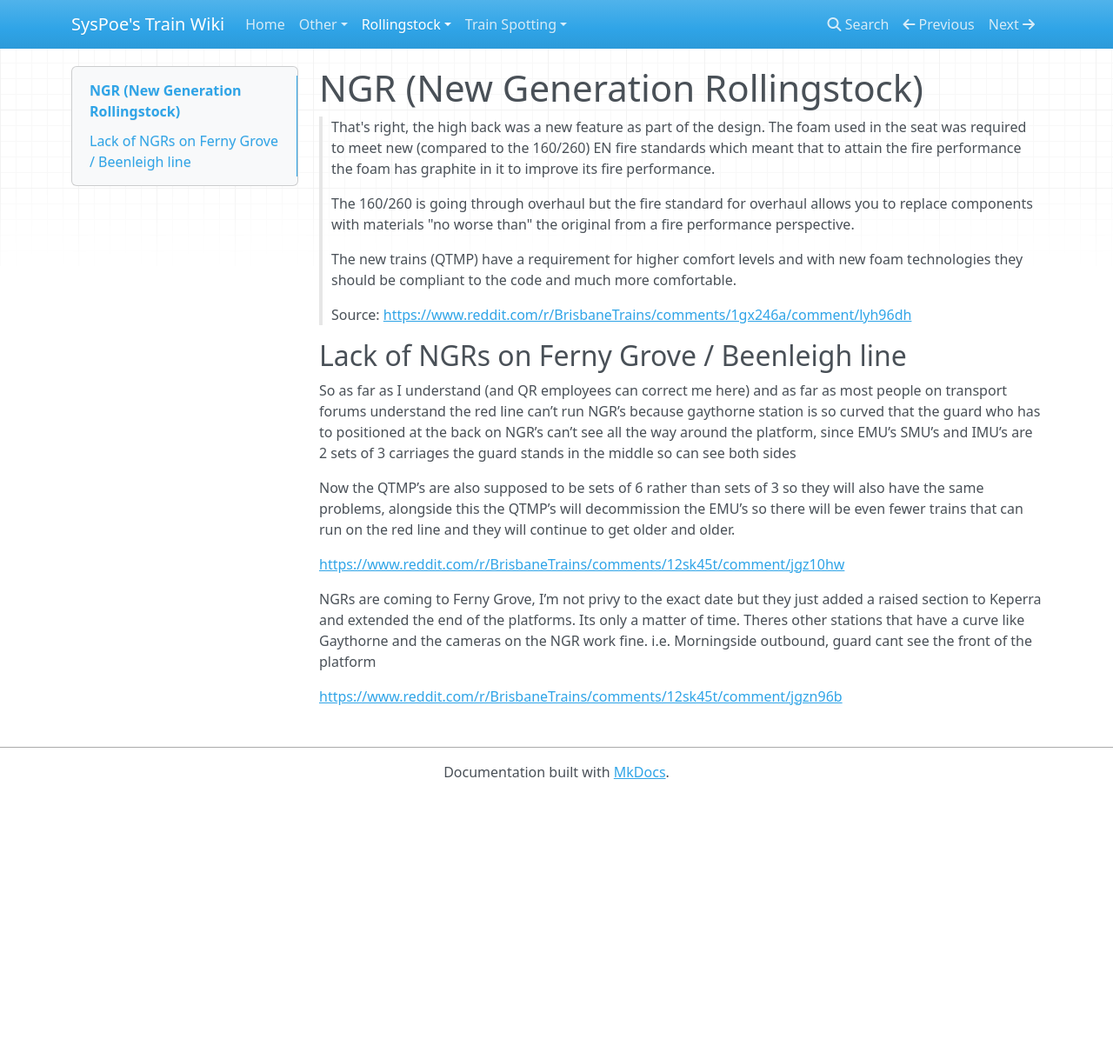
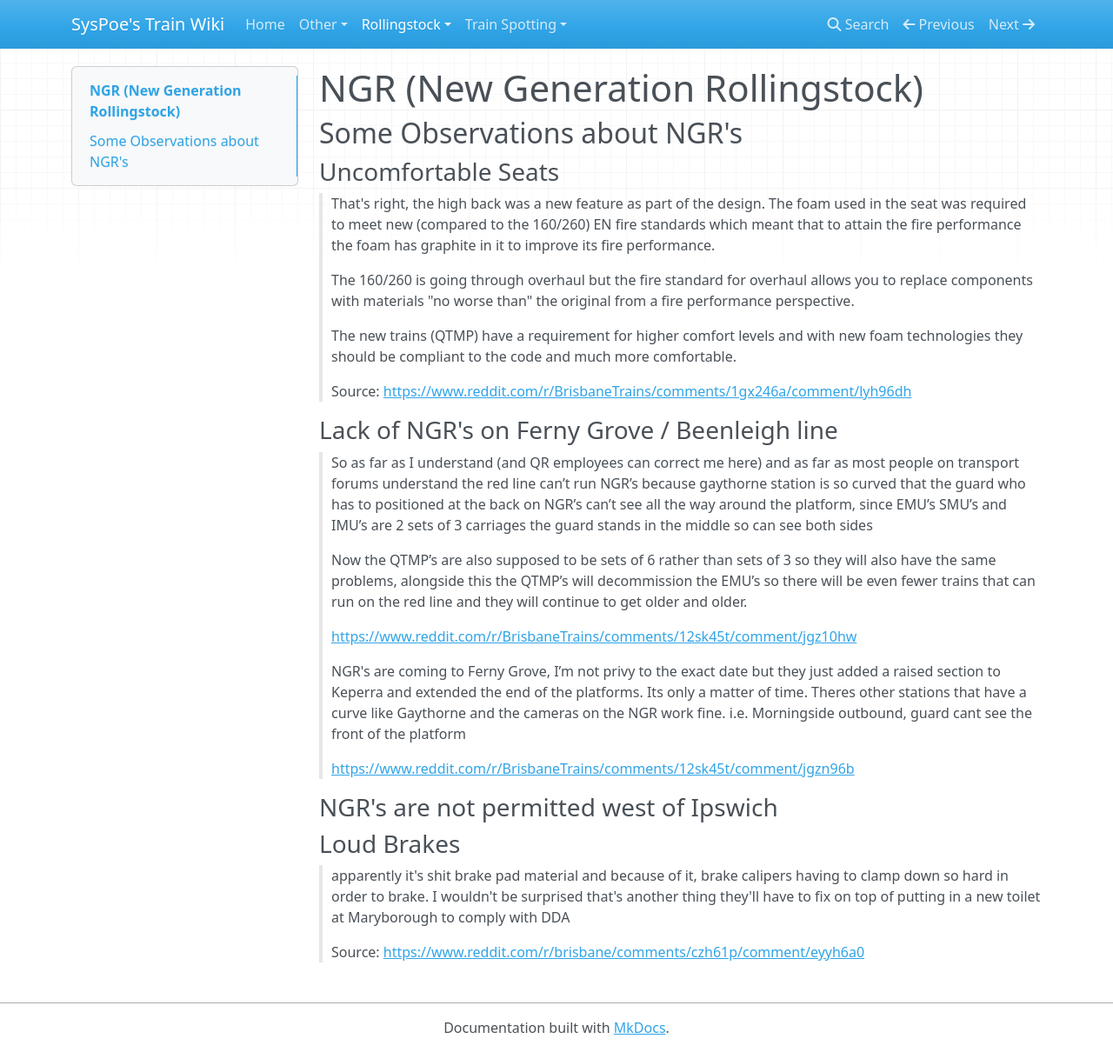
Before and after one commit to SysPoe/train-wiki, an MkDocs documentation site: the page built from docs/Rollingstock/NGR.md, in a window 1280 px wide and 1210 px high. Shown: the whole window at 87% size. Built offline with MkDocs 1.6.1, drawn with Linux system fonts in a browser that asks for light colours; nearby versions of some CDN libraries.

Commit message:
Update rollingstock

```diff
--- a/docs/Rollingstock/NGR.md
+++ b/docs/Rollingstock/NGR.md
@@ -1,4 +1,8 @@
 # NGR (New Generation Rollingstock)
+
+
+## Some Observations about NGR's
+### Uncomfortable Seats
 
 > That's right, the high back was a new feature as part of the design. The foam used in the seat was required to meet new (compared to the 160/260) EN fire standards which meant that to attain the fire performance the foam has graphite in it to improve its fire performance.
 >
@@ -9,14 +13,21 @@
 > Source: [https://www.reddit.com/r/BrisbaneTrains/comments/1gx246a/comment/lyh96dh](https://www.reddit.com/r/BrisbaneTrains/comments/1gx246a/comment/lyh96dh)
 
 
-## Lack of NGRs on Ferny Grove / Beenleigh line
+### Lack of NGR's on Ferny Grove / Beenleigh line
 
-So as far as I understand (and QR employees can correct me here) and as far as most people on transport forums understand the red line can’t run NGR’s because gaythorne station is so curved that the guard who has to positioned at the back on NGR’s can’t see all the way around the platform, since EMU’s SMU’s and IMU’s are 2 sets of 3 carriages the guard stands in the middle so can see both sides
+> So as far as I understand (and QR employees can correct me here) and as far as most people on transport forums understand the red line can’t run NGR’s because gaythorne station is so curved that the guard who has to positioned at the back on NGR’s can’t see all the way around the platform, since EMU’s SMU’s and IMU’s are 2 sets of 3 carriages the guard stands in the middle so can see both sides
+>
+> Now the QTMP’s are also supposed to be sets of 6 rather than sets of 3 so they will also have the same problems, alongside this the QTMP’s will decommission the EMU’s so there will be even fewer trains that can run on the red line and they will continue to get older and older.
+>
+> [https://www.reddit.com/r/BrisbaneTrains/comments/12sk45t/comment/jgz10hw](https://www.reddit.com/r/BrisbaneTrains/comments/12sk45t/comment/jgz10hw)
+>
+> NGR's are coming to Ferny Grove, I’m not privy to the exact date but they just added a raised section to Keperra and extended the end of the platforms. Its only a matter of time. Theres other stations that have a curve like Gaythorne and the cameras on the NGR work fine. i.e. Morningside outbound, guard cant see the front of the platform
+>
+> [https://www.reddit.com/r/BrisbaneTrains/comments/12sk45t/comment/jgzn96b](https://www.reddit.com/r/BrisbaneTrains/comments/12sk45t/comment/jgzn96b)
 
-Now the QTMP’s are also supposed to be sets of 6 rather than sets of 3 so they will also have the same problems, alongside this the QTMP’s will decommission the EMU’s so there will be even fewer trains that can run on the red line and they will continue to get older and older.
+### NGR's are not permitted west of Ipswich
 
-[https://www.reddit.com/r/BrisbaneTrains/comments/12sk45t/comment/jgz10hw](https://www.reddit.com/r/BrisbaneTrains/comments/12sk45t/comment/jgz10hw)
-
-NGRs are coming to Ferny Grove, I’m not privy to the exact date but they just added a raised section to Keperra and extended the end of the platforms. Its only a matter of time. Theres other stations that have a curve like Gaythorne and the cameras on the NGR work fine. i.e. Morningside outbound, guard cant see the front of the platform
-
-[https://www.reddit.com/r/BrisbaneTrains/comments/12sk45t/comment/jgzn96b](https://www.reddit.com/r/BrisbaneTrains/comments/12sk45t/comment/jgzn96b)
+### Loud Brakes
+> apparently it's shit brake pad material and because of it, brake calipers having to clamp down so hard in order to brake. I wouldn't be surprised that's another thing they'll have to fix on top of putting in a new toilet at Maryborough to comply with DDA
+>
+> Source: [https://www.reddit.com/r/brisbane/comments/czh61p/comment/eyyh6a0](https://www.reddit.com/r/brisbane/comments/czh61p/comment/eyyh6a0)
```
Also changed, not shown: docs/Rollingstock/EMU.md (+16 -1 lines).
